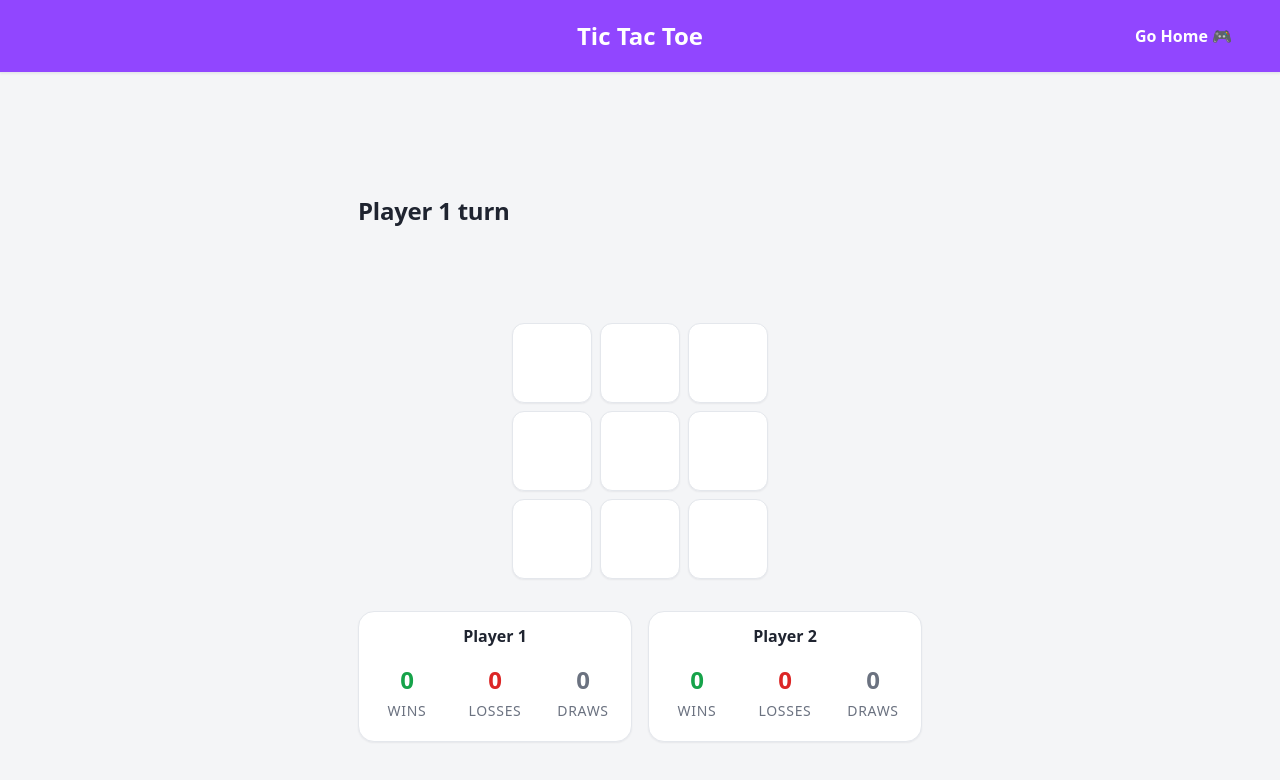
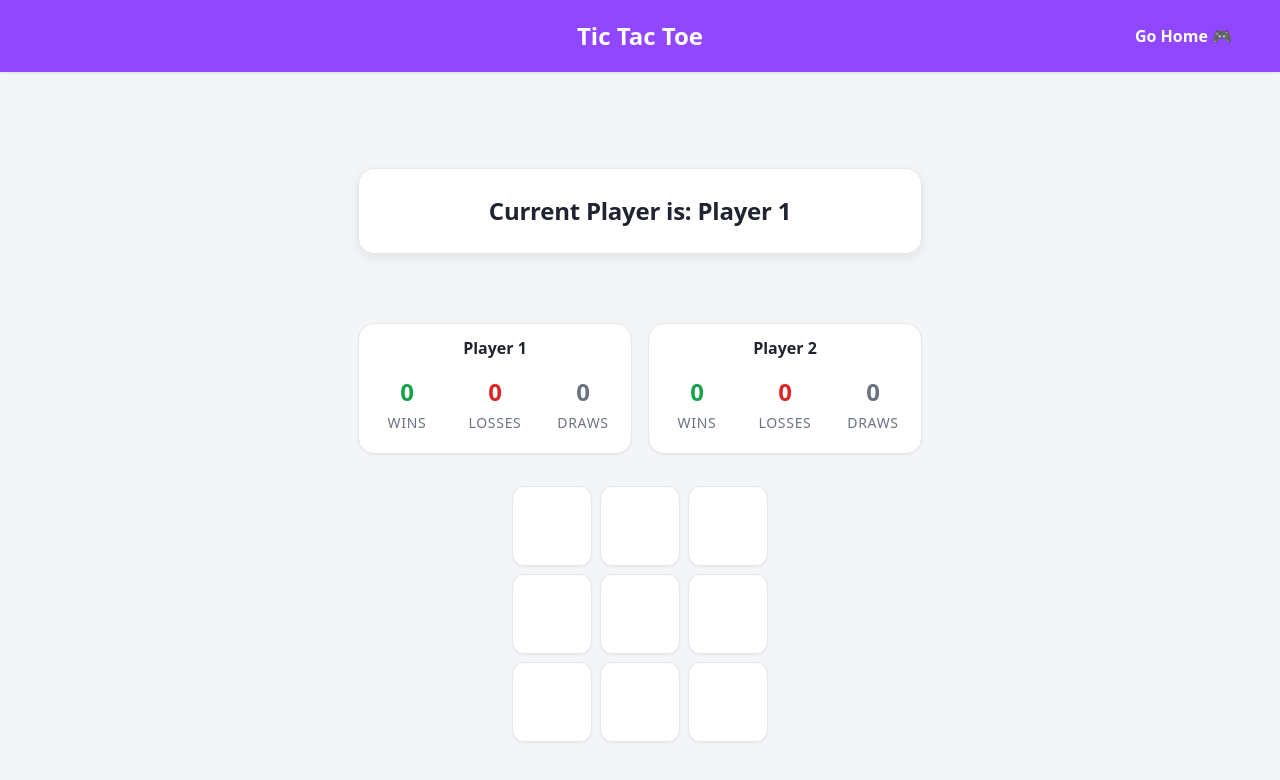
Before and after one commit to lacriman/react-tic-tac-toe, a React (Vite) app: page /tic-tac-toe in a window 1280 px wide. Shown: the top 780 px of the page. Built offline with nearby package versions, Linux system fonts and the light colour scheme.

Commit message:
feat: add CurrentPlayer component to display the current player's turn

```diff
--- a/src/games/rock-paper-scissors/RockPaperScissors.module.css
+++ b/src/games/rock-paper-scissors/RockPaperScissors.module.css
@@ -1,13 +1,12 @@
 .wrapper {
   display: grid;
-  grid-template-rows: auto 10rem auto; /* score | reserved result | moves */
+  grid-template-rows: 10rem auto auto; /* score | reserved result | moves */
   gap: var(--space-8);
   justify-content: center;
   align-items: center;
 }
 
 .moves {
-  grid-row: 3;
   display: flex;
   gap: var(--space-4);
 }
@@ -37,7 +36,6 @@
 }
 
 .result {
-  grid-row: 2; /* reserved 10rem row → no jump when it appears/disappears */
   display: flex;
   flex-direction: column;
   align-items: center;
--- a/src/games/tic-tac-toe/TicTacToe.module.css
+++ b/src/games/tic-tac-toe/TicTacToe.module.css
@@ -7,7 +7,6 @@
 }
 
 .board {
-  grid-row: 2;
   margin: 0 auto;
   display: grid;
   grid-template: repeat(3, var(--size-square)) / repeat(3, var(--size-square));
--- a/src/games/tic-tac-toe/components/Board.tsx
+++ b/src/games/tic-tac-toe/components/Board.tsx
@@ -2,6 +2,7 @@ import { useState } from "react";
 import { Square } from "./Square.tsx";
 import { calculateWinner } from "../logic/calculateWinner.ts";
 import { WinnerMessage } from "@/shared/components/WinnerMessage.tsx";
+import { CurrentPlayer } from "@/shared/components/CurrentPlayer.tsx";
 import styles from "../TicTacToe.module.css";
 import type { Player, Squares, PlayerTurn } from "../types.ts";
 import { Score } from "@/shared/components/Score.tsx";
@@ -62,7 +63,7 @@ export function Board() {
   return (
     // function can return only one value, <> </> is sugar and doesn't exist in DOM
     <section className={styles.wrapper}>
-      {!winner && <h1>{currentPlayer} turn</h1>}
+      {!winner && <CurrentPlayer currentPlayer={currentPlayer} />}
 
       <WinnerMessage winner={winnerName} onReset={resetBoard} />
 
--- /dev/null
+++ b/src/shared/components/CurrentPlayer.module.css
@@ -0,0 +1,18 @@
+.winMessage {
+  display: flex;
+  flex-direction: column;
+  justify-content: center;
+  align-items: center;
+  gap: var(--space-4);
+  padding: var(--space-6);
+  background-color: var(--color-surface);
+  border: 1px solid var(--color-border);
+  border-radius: var(--radius-lg);
+  box-shadow: var(--shadow-md);
+}
+
+.winTitle {
+  font-size: var(--font-size-lg);
+  font-weight: 700;
+  text-align: center;
+}
--- /dev/null
+++ b/src/shared/components/CurrentPlayer.tsx
@@ -0,0 +1,11 @@
+import styles from "./CurrentPlayer.module.css";
+
+export function CurrentPlayer({ currentPlayer }: { currentPlayer: string }) {
+  return (
+    <div className={styles.winMessage}>
+      <h1 className={styles.winTitle}>
+        {`Current Player is: ${currentPlayer}`}
+      </h1>
+    </div>
+  );
+}
```
